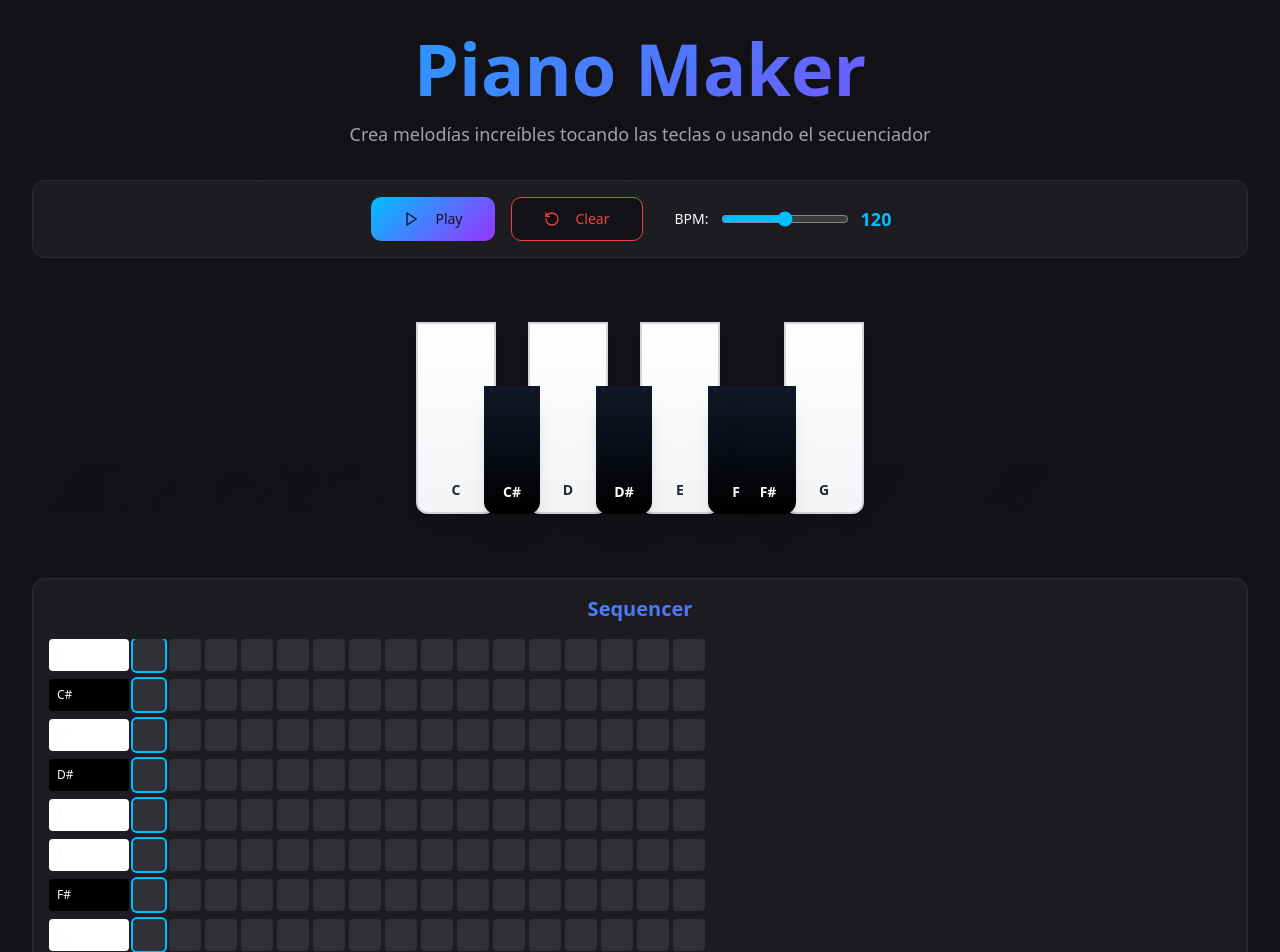
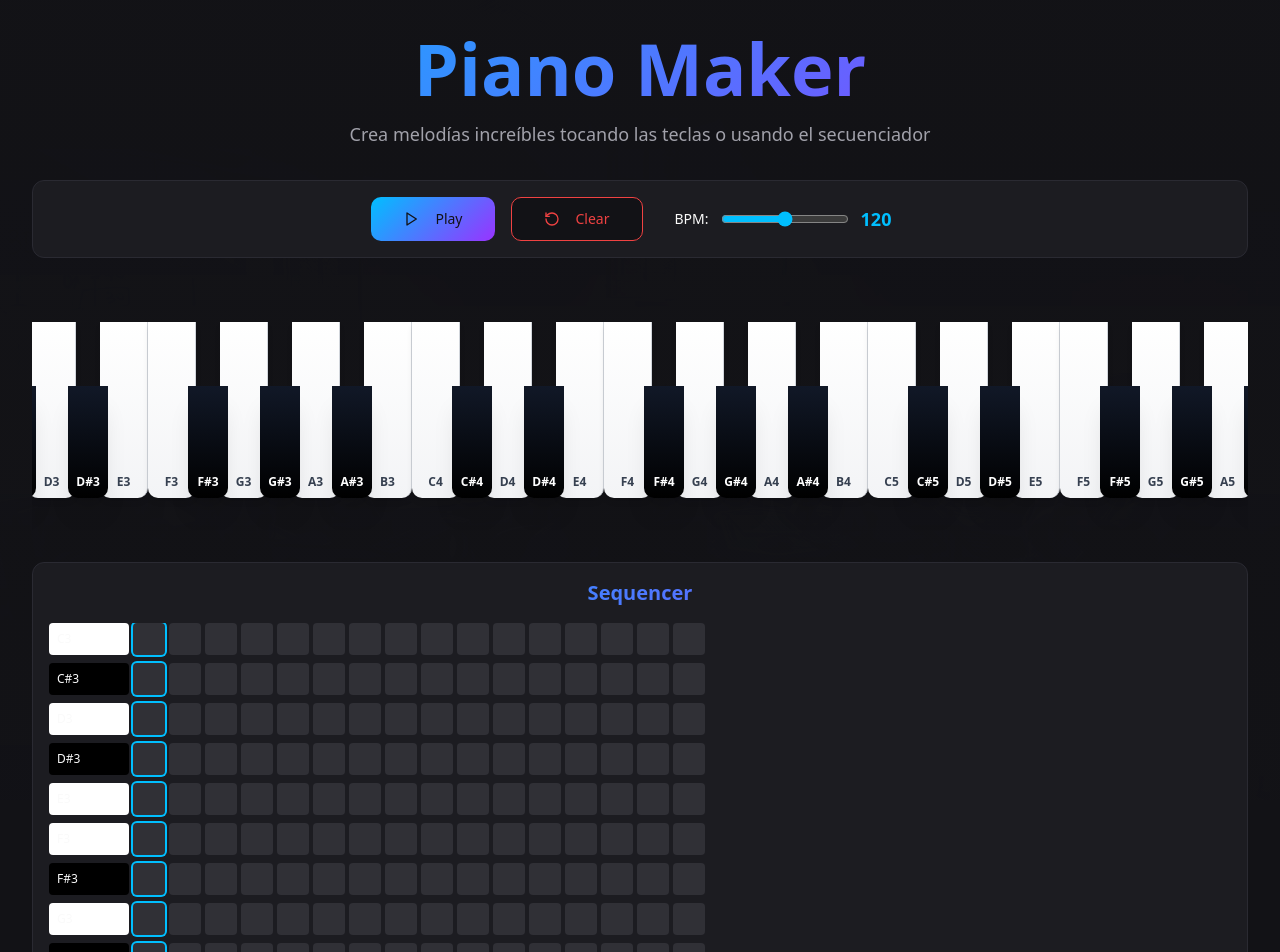
Before and after one commit to jackmielke/lets-jam, a React (Vite) app: page / in a window 1280 px wide. Shown: the top 952 px of the page. Built offline with nearby package versions, Linux system fonts and the light colour scheme; the HTML template or start-up script is replaced by a standard one.

Commit message:
Add more piano keys

```diff
--- a/src/components/DrumGrid.tsx
+++ b/src/components/DrumGrid.tsx
@@ -7,17 +7,18 @@ interface DrumGridProps {
 }
 
 export const DrumGrid = ({ sounds, onPlaySound }: DrumGridProps) => {
-  const blackKeys = [1, 3, 5, 6]; // indices of black keys (simulating sharps/flats)
+  // Identify which keys are black (sharps/flats)
+  const isBlackKey = (sound: DrumSound) => sound.color === "bg-black";
 
   return (
-    <div className="flex justify-center items-end p-8 animate-slide-up">
-      <div className="relative flex items-end">
-        {sounds.map((sound, index) => (
+    <div className="flex justify-center items-end p-8 animate-slide-up overflow-x-auto">
+      <div className="relative flex items-end min-w-max">
+        {sounds.map((sound) => (
           <PianoKey
             key={sound.id}
             sound={sound}
             onPlay={() => onPlaySound(sound.id)}
-            isBlack={blackKeys.includes(index)}
+            isBlack={isBlackKey(sound)}
           />
         ))}
       </div>
--- a/src/components/PianoKey.tsx
+++ b/src/components/PianoKey.tsx
@@ -20,21 +20,21 @@ export const PianoKey = ({ sound, onPlay, isBlack }: PianoKeyProps) => {
     <button
       onClick={handlePress}
       className={`
-        relative transition-all duration-150
+        relative transition-all duration-100
         ${isBlack
-          ? "bg-gradient-to-b from-gray-900 to-black text-white h-32 w-12 sm:w-14 -mx-3 z-10 rounded-b-lg shadow-xl"
-          : "bg-gradient-to-b from-white to-gray-100 text-gray-900 h-48 w-16 sm:w-20 rounded-b-lg shadow-lg border-2 border-gray-300"
+          ? "bg-gradient-to-b from-gray-900 to-black text-white h-24 sm:h-28 w-8 sm:w-10 -mx-2 z-10 rounded-b-md shadow-xl"
+          : "bg-gradient-to-b from-white to-gray-100 text-gray-900 h-40 sm:h-44 w-10 sm:w-12 rounded-b-md shadow-md border-r border-gray-300"
         }
-        ${isPressed ? (isBlack ? "from-gray-700 to-gray-800" : "from-gray-200 to-gray-300") : ""}
-        hover:brightness-95
-        flex flex-col items-center justify-end pb-3 gap-1
+        ${isPressed ? (isBlack ? "from-gray-700 to-gray-800 scale-95" : "from-gray-200 to-gray-300 scale-95") : ""}
+        hover:brightness-95 active:scale-95
+        flex flex-col items-center justify-end pb-2 gap-1
       `}
     >
-      <span className={`text-sm font-bold ${isBlack ? "text-white" : "text-gray-800"}`}>
+      <span className={`text-[10px] sm:text-xs font-semibold ${isBlack ? "text-white" : "text-gray-700"}`}>
         {sound.name}
       </span>
       {isPressed && (
-        <div className={`absolute bottom-0 left-0 right-0 h-1 ${isBlack ? "bg-primary" : "bg-secondary"} animate-pulse`} />
+        <div className={`absolute bottom-0 left-0 right-0 h-1 ${isBlack ? "bg-primary" : "bg-secondary"} animate-pulse rounded-b-md`} />
       )}
     </button>
   );
--- a/src/pages/Index.tsx
+++ b/src/pages/Index.tsx
@@ -8,14 +8,47 @@ import { toast } from "sonner";
 import teamPhoto from "@/assets/team-photo.jpeg";
 
 const drumSounds: DrumSound[] = [
-  { id: "1", name: "C", type: "kick", frequency: 261.63, color: "bg-white" },
-  { id: "2", name: "C#", type: "snare", frequency: 277.18, color: "bg-black" },
-  { id: "3", name: "D", type: "hihat", frequency: 293.66, color: "bg-white" },
-  { id: "4", name: "D#", type: "clap", frequency: 311.13, color: "bg-black" },
-  { id: "5", name: "E", type: "tom", frequency: 329.63, color: "bg-white" },
-  { id: "6", name: "F", type: "cymbal", frequency: 349.23, color: "bg-white" },
-  { id: "7", name: "F#", type: "cowbell", frequency: 369.99, color: "bg-black" },
-  { id: "8", name: "G", type: "rim", frequency: 392.00, color: "bg-white" },
+  // Octava 3
+  { id: "c3", name: "C3", type: "kick", frequency: 130.81, color: "bg-white" },
+  { id: "cs3", name: "C#3", type: "snare", frequency: 138.59, color: "bg-black" },
+  { id: "d3", name: "D3", type: "hihat", frequency: 146.83, color: "bg-white" },
+  { id: "ds3", name: "D#3", type: "clap", frequency: 155.56, color: "bg-black" },
+  { id: "e3", name: "E3", type: "tom", frequency: 164.81, color: "bg-white" },
+  { id: "f3", name: "F3", type: "cymbal", frequency: 174.61, color: "bg-white" },
+  { id: "fs3", name: "F#3", type: "cowbell", frequency: 185.00, color: "bg-black" },
+  { id: "g3", name: "G3", type: "rim", frequency: 196.00, color: "bg-white" },
+  { id: "gs3", name: "G#3", type: "kick", frequency: 207.65, color: "bg-black" },
+  { id: "a3", name: "A3", type: "snare", frequency: 220.00, color: "bg-white" },
+  { id: "as3", name: "A#3", type: "hihat", frequency: 233.08, color: "bg-black" },
+  { id: "b3", name: "B3", type: "clap", frequency: 246.94, color: "bg-white" },
+
+  // Octava 4 (central)
+  { id: "c4", name: "C4", type: "tom", frequency: 261.63, color: "bg-white" },
+  { id: "cs4", name: "C#4", type: "cymbal", frequency: 277.18, color: "bg-black" },
+  { id: "d4", name: "D4", type: "cowbell", frequency: 293.66, color: "bg-white" },
+  { id: "ds4", name: "D#4", type: "rim", frequency: 311.13, color: "bg-black" },
+  { id: "e4", name: "E4", type: "kick", frequency: 329.63, color: "bg-white" },
+  { id: "f4", name: "F4", type: "snare", frequency: 349.23, color: "bg-white" },
+  { id: "fs4", name: "F#4", type: "hihat", frequency: 369.99, color: "bg-black" },
+  { id: "g4", name: "G4", type: "clap", frequency: 392.00, color: "bg-white" },
+  { id: "gs4", name: "G#4", type: "tom", frequency: 415.30, color: "bg-black" },
+  { id: "a4", name: "A4", type: "cymbal", frequency: 440.00, color: "bg-white" },
+  { id: "as4", name: "A#4", type: "cowbell", frequency: 466.16, color: "bg-black" },
+  { id: "b4", name: "B4", type: "rim", frequency: 493.88, color: "bg-white" },
+
+  // Octava 5
+  { id: "c5", name: "C5", type: "kick", frequency: 523.25, color: "bg-white" },
+  { id: "cs5", name: "C#5", type: "snare", frequency: 554.37, color: "bg-black" },
+  { id: "d5", name: "D5", type: "hihat", frequency: 587.33, color: "bg-white" },
+  { id: "ds5", name: "D#5", type: "clap", frequency: 622.25, color: "bg-black" },
+  { id: "e5", name: "E5", type: "tom", frequency: 659.25, color: "bg-white" },
+  { id: "f5", name: "F5", type: "cymbal", frequency: 698.46, color: "bg-white" },
+  { id: "fs5", name: "F#5", type: "cowbell", frequency: 739.99, color: "bg-black" },
+  { id: "g5", name: "G5", type: "rim", frequency: 783.99, color: "bg-white" },
+  { id: "gs5", name: "G#5", type: "kick", frequency: 830.61, color: "bg-black" },
+  { id: "a5", name: "A5", type: "snare", frequency: 880.00, color: "bg-white" },
+  { id: "as5", name: "A#5", type: "hihat", frequency: 932.33, color: "bg-black" },
+  { id: "b5", name: "B5", type: "clap", frequency: 987.77, color: "bg-white" },
 ];
 
 const Index = () => {
```
